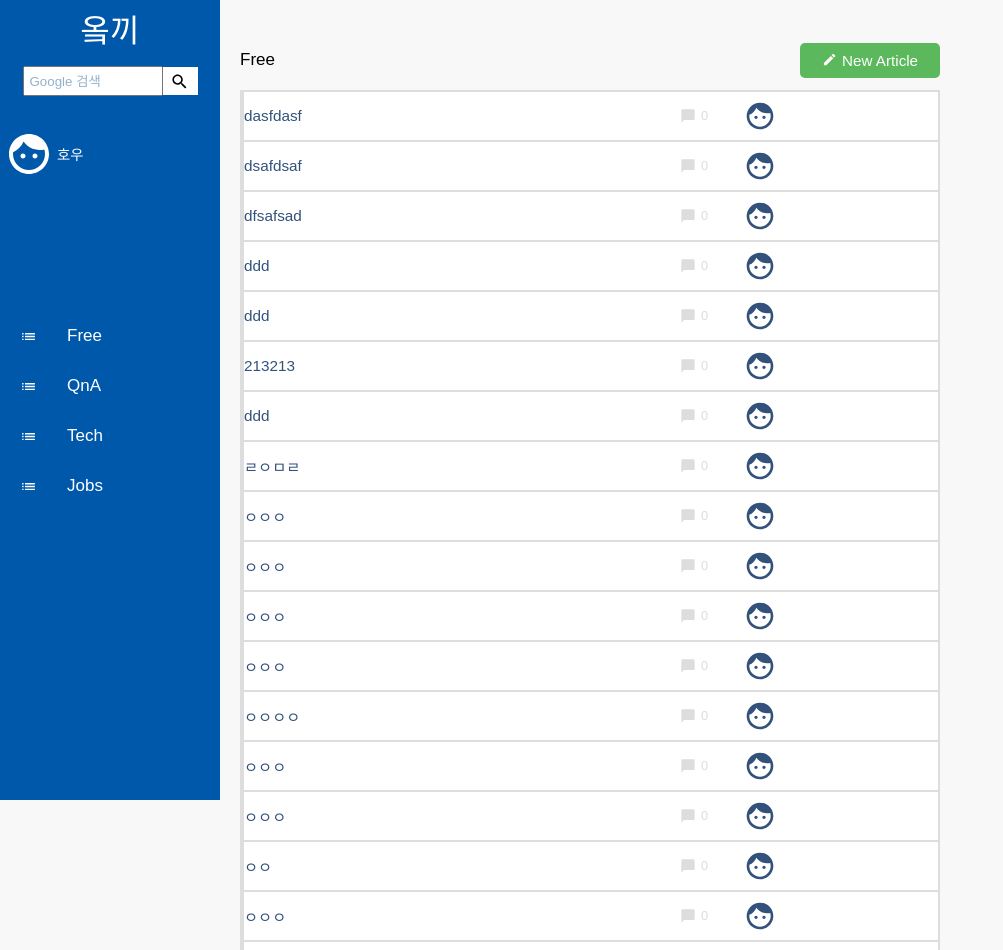
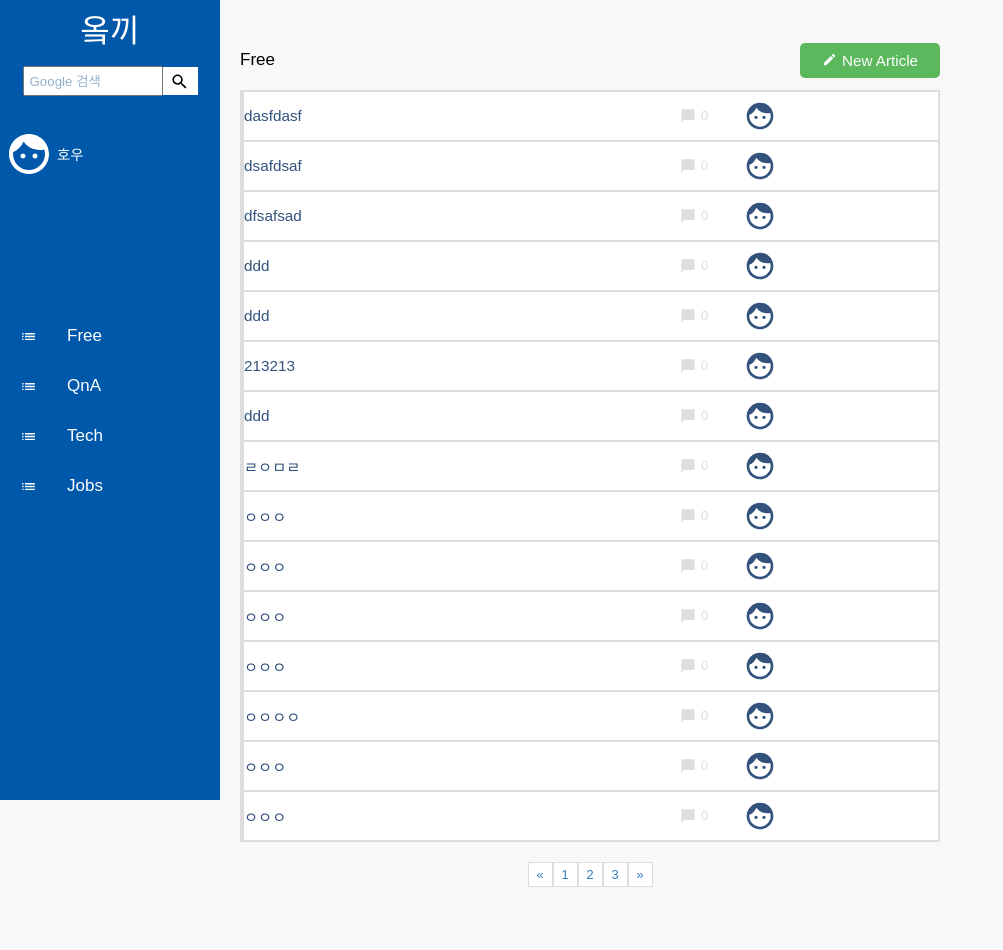
Before and after one commit to microcephalus7/OKKYReplica-CRUD-React, a React (Create React App) app in the folder frontend/: page /category/Free in a window 1280 px wide. Shown: the top 950 px of the page, without its empty margins (0-1003 px from the left). After the commit the page ends 917 px from the top, so only its background shows below. Built offline with nearby package versions, Linux system fonts and the light colour scheme; data requests are answered from the project's data file.

Commit message:
pagination UI 구현

```diff
--- a/frontend/src/components/Posts/CategoryBoard.js
+++ b/frontend/src/components/Posts/CategoryBoard.js
@@ -87,8 +87,36 @@ const BoardWrapper = styled.div`
       }
     }
   }
+  .pagination {
+    display: flex;
+    align-items: center;
+    justify-content: center;
+    margin-top: 20px;
+    div {
+      background: #ffffff;
+      color: #3a93de;
+      border: #dddddd solid 0.3px;
+      border-collapse: collapse;
+      font-size: 0.8rem;
+      min-width: 25px;
+      height: 25px;
+      display: flex;
+      vertical-align: middle;
+      align-items: center;
+      justify-content: center;
+      font-weight: 500;
+      color: #337ab7;
+    }
+  }
 `;
-const CategoryBoard = ({ category, articles, loading }) => {
+const CategoryBoard = ({
+  category,
+  articles,
+  loading,
+  page,
+  setPage,
+  lastPage,
+}) => {
   if (loading) {
     return <BoardWrapper>로딩중</BoardWrapper>;
   }
@@ -125,6 +153,13 @@ const CategoryBoard = ({ category, articles, loading }) => {
           </div>
         ))}
       </div>
+      <div className="pagination">
+        <div>«</div>
+        <div>1</div>
+        <div>2</div>
+        <div>3</div>
+        <div>»</div>
+      </div>
     </BoardWrapper>
   );
 };
--- a/frontend/src/container/Posts/CategoryBoardContainer.js
+++ b/frontend/src/container/Posts/CategoryBoardContainer.js
@@ -14,7 +14,7 @@ const CategoryBoardContainer = ({ match }) => {
       setLoading(true);
       try {
         const response = await Axios.get(
-          `/articles?category=${category}&_page=${page}&_limit=20`
+          `/articles?category=${category}&_page=${page}&_limit=15`
         );
         setArticles(response.data);
         setLastPage(
@@ -31,7 +31,7 @@ const CategoryBoardContainer = ({ match }) => {
       setLoading(false);
     };
     fetchData();
-  }, [category]);
+  }, [category, page]);
   return (
     <>
       <CategoryBoard
@@ -39,6 +39,7 @@ const CategoryBoardContainer = ({ match }) => {
         articles={articles}
         loading={loading}
         page={page}
+        setPage={setPage}
         lastPage={lastPage}
       />
     </>
```
